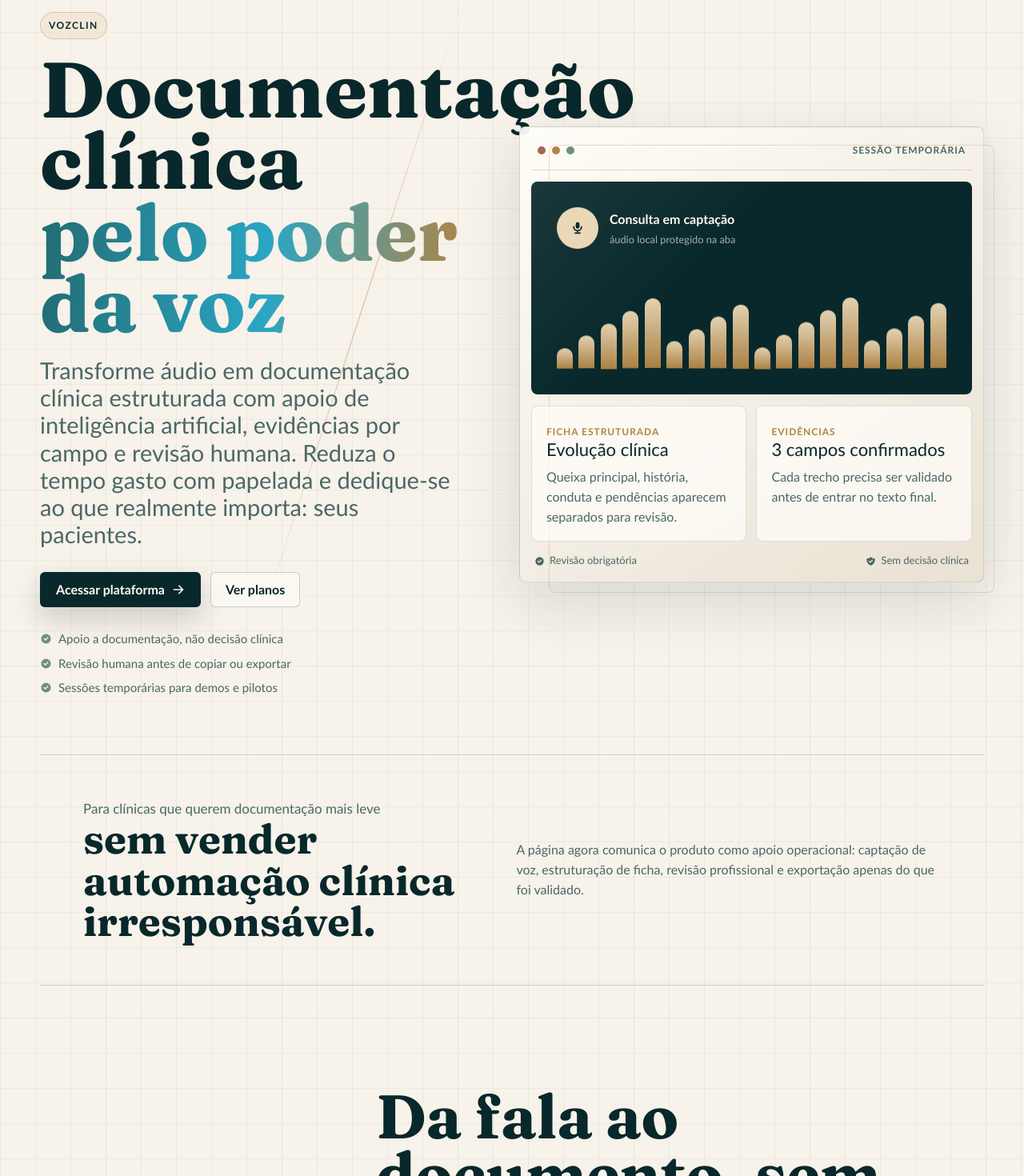
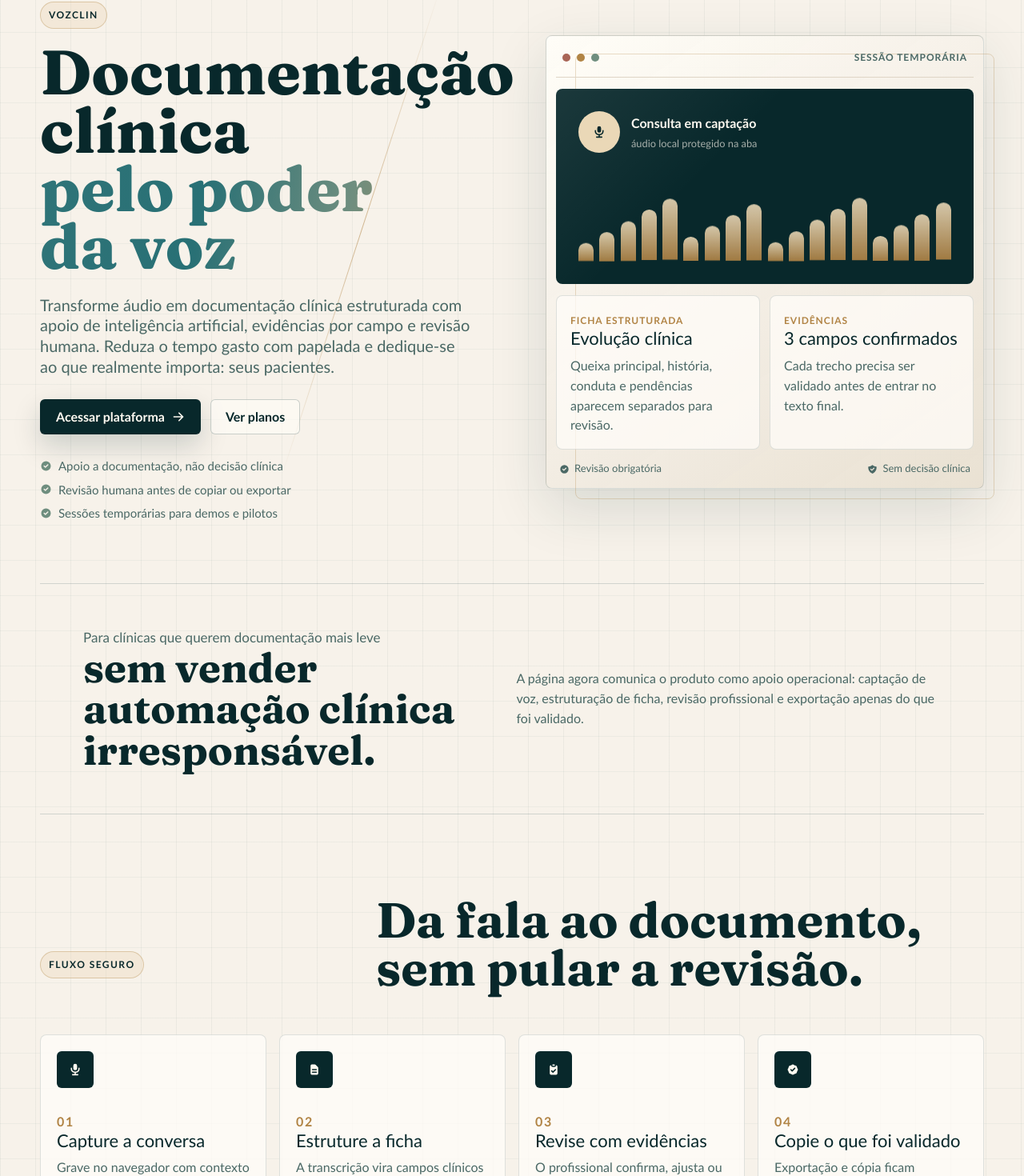
Before and after one commit to SejaVersatil/vozclin-landingpage, a React (Vite) app: page / in a window 1280 px wide. Shown: the part 180-1650 px from the top of the page at 80% size. Built offline with nearby package versions, Linux system fonts and the light colour scheme; a web font is replaced by a local one.

Commit message:
style: polish landing layout spacing and gradients

```diff
--- a/src/index.css
+++ b/src/index.css
@@ -188,10 +188,10 @@ summary {
   width: min(1180px, calc(100% - 32px));
   min-height: calc(100vh - 112px);
   margin: 0 auto;
-  padding: clamp(64px, 9vw, 118px) 0 clamp(40px, 6vw, 72px);
+  padding: clamp(60px, 8vw, 104px) 0 clamp(44px, 6vw, 76px);
   display: grid;
-  grid-template-columns: minmax(0, 0.9fr) minmax(420px, 1fr);
-  gap: clamp(34px, 6vw, 76px);
+  grid-template-columns: minmax(0, 560px) minmax(500px, 1fr);
+  gap: clamp(48px, 5vw, 78px);
   align-items: center;
 }
 
@@ -209,6 +209,8 @@ summary {
 .hero-copy {
   position: relative;
   z-index: 1;
+  max-width: 560px;
+  min-width: 0;
 }
 
 .eyebrow {
@@ -242,10 +244,10 @@ h2 {
 }
 
 h1 {
-  max-width: 890px;
-  margin-bottom: 22px;
-  font-size: 98px;
-  line-height: 0.91;
+  max-width: 560px;
+  margin-bottom: 24px;
+  font-size: clamp(70px, 6.1vw, 86px);
+  line-height: 0.93;
   font-weight: 760;
   text-wrap: balance;
 }
@@ -253,7 +255,7 @@ h1 {
 h1 .voice-gradient {
   display: block;
   color: transparent;
-  background: linear-gradient(95deg, #226b72 0%, #2aa6c4 54%, #b18445 100%);
+  background: linear-gradient(100deg, var(--sea) 0%, #287075 36%, var(--sage) 68%, var(--gold) 100%);
   background-clip: text;
   -webkit-background-clip: text;
 }
@@ -261,7 +263,7 @@ h1 .voice-gradient {
 .inline-gradient {
   display: inline-block;
   color: transparent;
-  background: linear-gradient(95deg, #82a3ff 0%, #2cc4d8 58%, #e0ad61 100%);
+  background: linear-gradient(100deg, var(--gold-soft) 0%, #d5ad69 45%, #8ea999 100%);
   background-clip: text;
   -webkit-background-clip: text;
 }
@@ -269,9 +271,10 @@ h1 .voice-gradient {
 h2 {
   max-width: 760px;
   margin-bottom: 0;
-  font-size: clamp(38px, 6vw, 78px);
-  line-height: 0.94;
+  font-size: clamp(36px, 4.8vw, 64px);
+  line-height: 0.98;
   font-weight: 700;
+  text-wrap: balance;
 }
 
 h3 {
@@ -282,11 +285,11 @@ h3 {
 }
 
 .hero-lede {
-  max-width: 650px;
-  margin-bottom: 30px;
+  max-width: 540px;
+  margin-bottom: 28px;
   color: var(--ink-muted);
-  font-size: clamp(20px, 2.4vw, 29px);
-  line-height: 1.18;
+  font-size: clamp(20px, 1.55vw, 23px);
+  line-height: 1.28;
 }
 
 .hero-actions {
@@ -317,8 +320,8 @@ h3 {
 
 .proof-strip {
   display: grid;
-  gap: 8px;
-  max-width: 560px;
+  gap: 7px;
+  max-width: 520px;
 }
 
 .proof-strip span {
@@ -336,7 +339,9 @@ h3 {
 .product-console {
   position: relative;
   z-index: 1;
-  padding: 14px;
+  width: min(100%, 548px);
+  justify-self: end;
+  padding: 12px;
   border: 1px solid rgba(18, 54, 56, 0.16);
   border-radius: 8px;
   background: linear-gradient(145deg, rgba(255, 253, 248, 0.94), rgba(231, 223, 208, 0.9));
@@ -390,7 +395,7 @@ h3 {
 
 .capture-panel {
   margin: 14px 0;
-  padding: clamp(20px, 4vw, 32px);
+  padding: clamp(20px, 3vw, 28px);
   border-radius: 8px;
   color: var(--paper-soft);
   background:
@@ -402,7 +407,7 @@ h3 {
   display: flex;
   align-items: center;
   gap: 14px;
-  margin-bottom: 30px;
+  margin-bottom: 26px;
 }
 
 .capture-status strong,
@@ -426,7 +431,7 @@ h3 {
 }
 
 .waveform {
-  height: 120px;
+  height: 110px;
   display: grid;
   grid-template-columns: repeat(18, 1fr);
   align-items: end;
@@ -471,7 +476,7 @@ h3 {
 }
 
 .review-grid section {
-  padding: 18px;
+  padding: 17px;
 }
 
 .review-grid p,
@@ -550,7 +555,7 @@ h3 {
 .guardrails-section,
 .pricing-section,
 .faq-section {
-  padding-block: clamp(76px, 10vw, 128px);
+  padding-block: clamp(68px, 8vw, 112px);
 }
 
 .section-heading {
@@ -558,7 +563,7 @@ h3 {
   justify-content: space-between;
   gap: 28px;
   align-items: end;
-  margin-bottom: clamp(28px, 5vw, 58px);
+  margin-bottom: clamp(28px, 4.5vw, 52px);
 }
 
 .section-heading.narrow {
@@ -588,11 +593,11 @@ h3 {
 .workflow-grid {
   display: grid;
   grid-template-columns: repeat(4, minmax(0, 1fr));
-  gap: 14px;
+  gap: 16px;
 }
 
 .workflow-card {
-  min-height: 305px;
+  min-height: 292px;
   padding: 20px;
 }
 
@@ -601,7 +606,7 @@ h3 {
   height: 46px;
   display: grid;
   place-items: center;
-  margin-bottom: 36px;
+  margin-bottom: 30px;
   color: var(--paper-soft);
   border-radius: 6px;
   background: var(--ink-strong);
@@ -635,12 +640,12 @@ h3 {
 .pricing-grid {
   display: grid;
   grid-template-columns: repeat(3, minmax(0, 1fr));
-  gap: 14px;
+  gap: 16px;
 }
 
 .price-card {
   position: relative;
-  min-height: 440px;
+  min-height: 420px;
   padding: 24px;
 }
 
@@ -679,7 +684,7 @@ h3 {
 }
 
 .price {
-  margin: 28px 0 6px;
+  margin: 24px 0 6px;
   color: var(--ink-strong);
   font-size: clamp(36px, 5vw, 54px);
   font-weight: 900;
@@ -748,7 +753,7 @@ h3 {
 }
 
 .final-cta h2 {
-  max-width: 720px;
+  max-width: 760px;
   color: var(--paper-soft);
 }
 
@@ -777,7 +782,7 @@ h3 {
   margin-bottom: 0;
 }
 
-@media (max-width: 1040px) {
+@media (max-width: 1120px) {
   .hero-section,
   .positioning-band,
   .guardrails-section {
@@ -786,6 +791,11 @@ h3 {
 
   .hero-section {
     min-height: auto;
+  }
+
+  .product-console {
+    justify-self: start;
+    max-width: 640px;
   }
 
   .hero-section::before {
```
